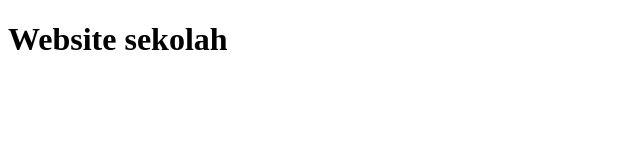
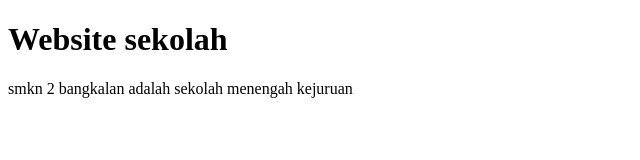
Before and after one commit to ariel7115/Website-sekolah, a plain HTML site: page index.html in a window 1280 px wide. Shown: the whole page, without its empty margins (0-640 px from the left). Drawn offline with Linux system fonts and the light colour scheme.

Commit message:
menambahkan p di index

```diff
--- a/index.html
+++ b/index.html
@@ -7,5 +7,6 @@
 </head>
 <body>
     <h1>Website sekolah</h1>
+    <p>smkn 2 bangkalan adalah sekolah menengah kejuruan</p>
 </body>
 </html>
```
